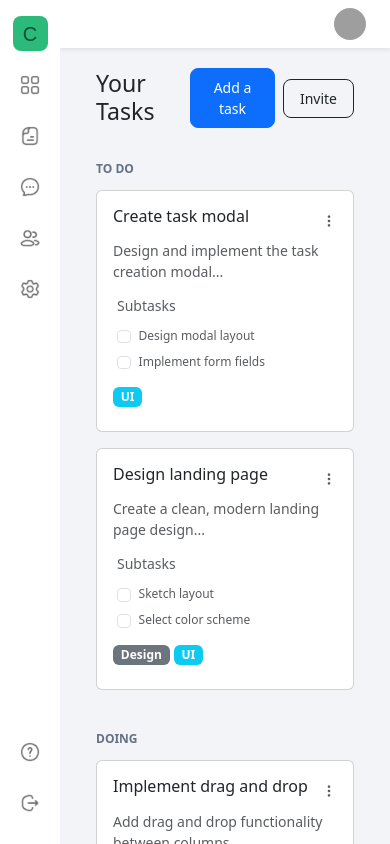
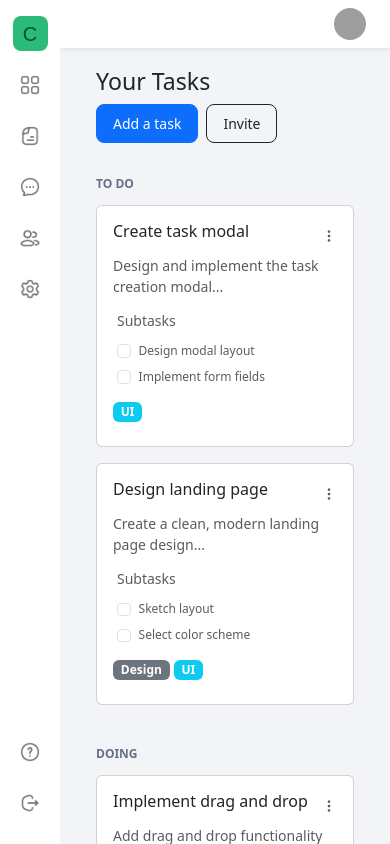
Before and after one commit to gyanprakashtiwari/kanban-tasks-vue, a Vue app: page / in a window 390 px wide. Shown: the top 844 px of the page. Built offline with nearby package versions, Linux system fonts and the light colour scheme; grey boxes are pictures that could not be loaded.

Commit message:
dashboard buttons alingment fix for mobile view

```diff
--- a/src/pages/Dashboard.vue
+++ b/src/pages/Dashboard.vue
@@ -1,12 +1,13 @@
 <template>
   <div>
-    <div class="row d-flex justify-content-end align-items-center mb-4 px-3">
-      <div class="col-md-6 col-4">
+    <div class="row mb-4 px-3">
+      <div class="col-12 col-sm-6 mb-2 mb-sm-0 d-flex align-items-center">
         <h3 class="mb-0">Your Tasks</h3>
       </div>
 
-      <div class="col-md-6 col-8">
-        <div class="d-flex justify-content-end align-items-center gap-2">
+      <div
+        class="col-12 col-sm-6 d-flex justify-content-sm-end justify-content-start align-items-center gap-2 flex-wrap"
+      >
         <button
           class="btn btn-primary btn-sm rounded-3 px-3 py-2 small"
           @click="showAddTaskModal"
@@ -19,7 +20,6 @@
         >
           Invite
         </button>
-        </div>
       </div>
     </div>
 
@@ -73,7 +73,6 @@ export default {
 
     const handleInvite = ({ email, role }) => {
       console.log(`Invited ${email} as ${role}`);
-      // Here you would typically make an API call to send the invite
     };
 
     return {
```
Lines whose indentation alone changed are shown as unchanged.
